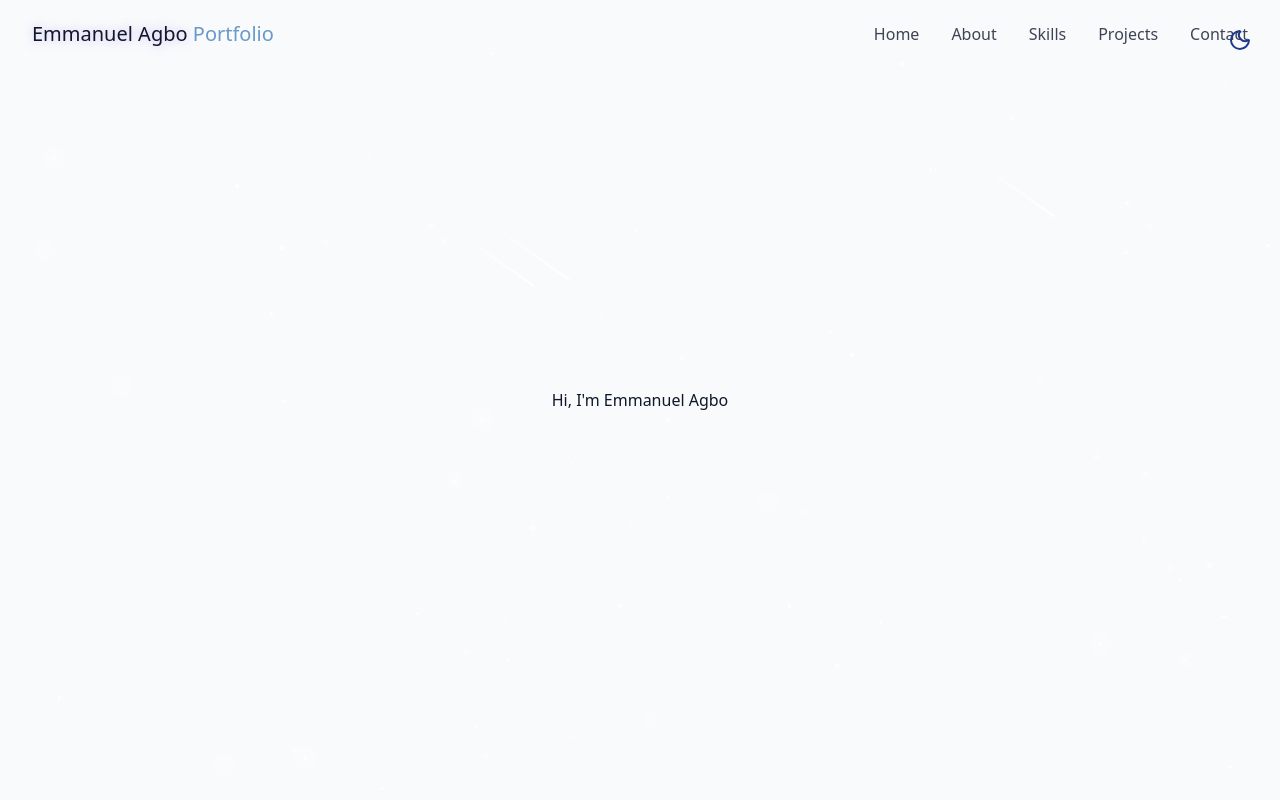
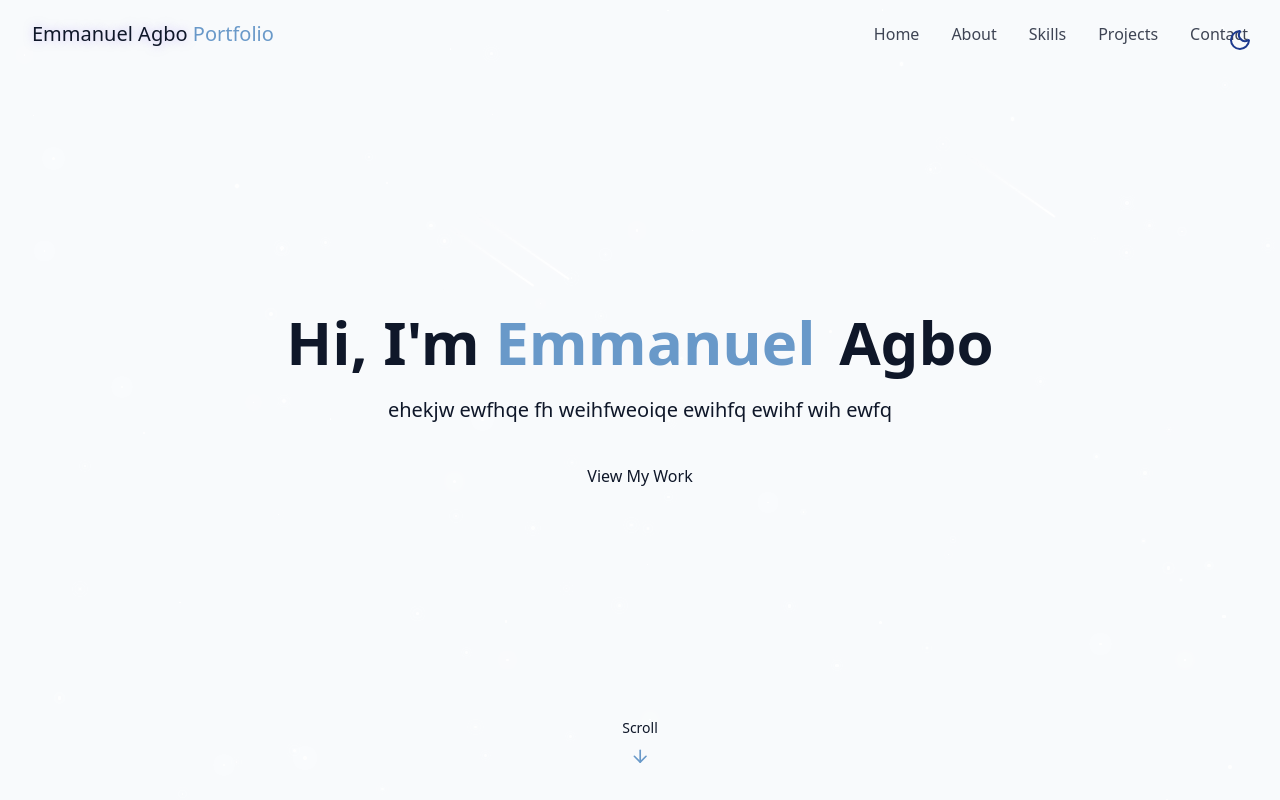
Before and after one commit to colonelagbo/great-portfolio, a React (Vite) app: page / in a window 1280 px wide. Built offline with nearby package versions, Linux system fonts and the light colour scheme.

Commit message:
added About Section

```diff
--- /dev/null
+++ b/src/components/AboutSesction.jsx
@@ -0,0 +1,16 @@
+export const AboutSection =() => {
+    return (
+    <section id="about" className="py-24 px-4 relative">
+{" "}
+<div className="container mx-auto max-w-5xl">
+<h2 className="text-3xl md:text-4xl font-bold mb-12 text-center">
+    About <span className="text-primary">Me</span>
+</h2>
+
+
+</div>
+
+    </section>
+    );
+
+};
--- a/src/components/HeroSection.jsx
+++ b/src/components/HeroSection.jsx
@@ -1,3 +1,5 @@
+import { ArrowDown } from "lucide-react";
+
 export const HeroSection = () => {
   return (
     <section
@@ -6,13 +8,24 @@
     >
       <div className="container max-w-4xl mx-auto text-center z-10">
         <div className="space-y-6">
-          <h1>
-            <span>Hi, I'm </span>
-            <span> Emmanuel</span>
-            <span> Agbo</span>
+          <h1 className="text-4xl md:text-6xl font-bold tracking-light">
+            <span className="opacity-0 animate-fade-in">Hi, I'm </span>
+            <span className="text-primary opacity-0 animate-fade-in-delay-1"> Emmanuel</span>
+            <span className="text-gradient ml-2 opacity-0 animate-fade-in-delay-2"> Agbo</span>
           </h1>
+          <p className="text-lg md:text-xl text-muted-foreground max-2-2xl mx-auto opacity-0 animate-fade-in-delay-3"> ehekjw ewfhqe fh weihfweoiqe ewihfq  ewihf wih ewfq</p>
+        <div className="pt-4 opacity-0 animate-fade-in-delay-4">
+            <a href="#projects" className="cosmic button">
+                View My Work
+            </a>
+        </div>
         </div>
       </div>
+
+      <diV className="absolute bottom-8 left-1/2 transorm -translate-x-1/2 flex flex-col items-center animate-bounce">
+<span className="text-sm text-muted-foreground mb-2">Scroll</span>
+<ArrowDown className="h-5 w-5 text-primary"/>
+      </diV>
     </section>
   );
 };
--- a/src/pages/Home.jsx
+++ b/src/pages/Home.jsx
@@ -2,6 +2,8 @@
 import {StarBackground} from "@/components/StarBackground";
 import { Navbar } from "@/components/Navbar";
 import {HeroSection} from "../components/HeroSection";
+import { AboutSection } from '../components/AboutSesction';
+
 
 export const Home = () => {
     return (
```
